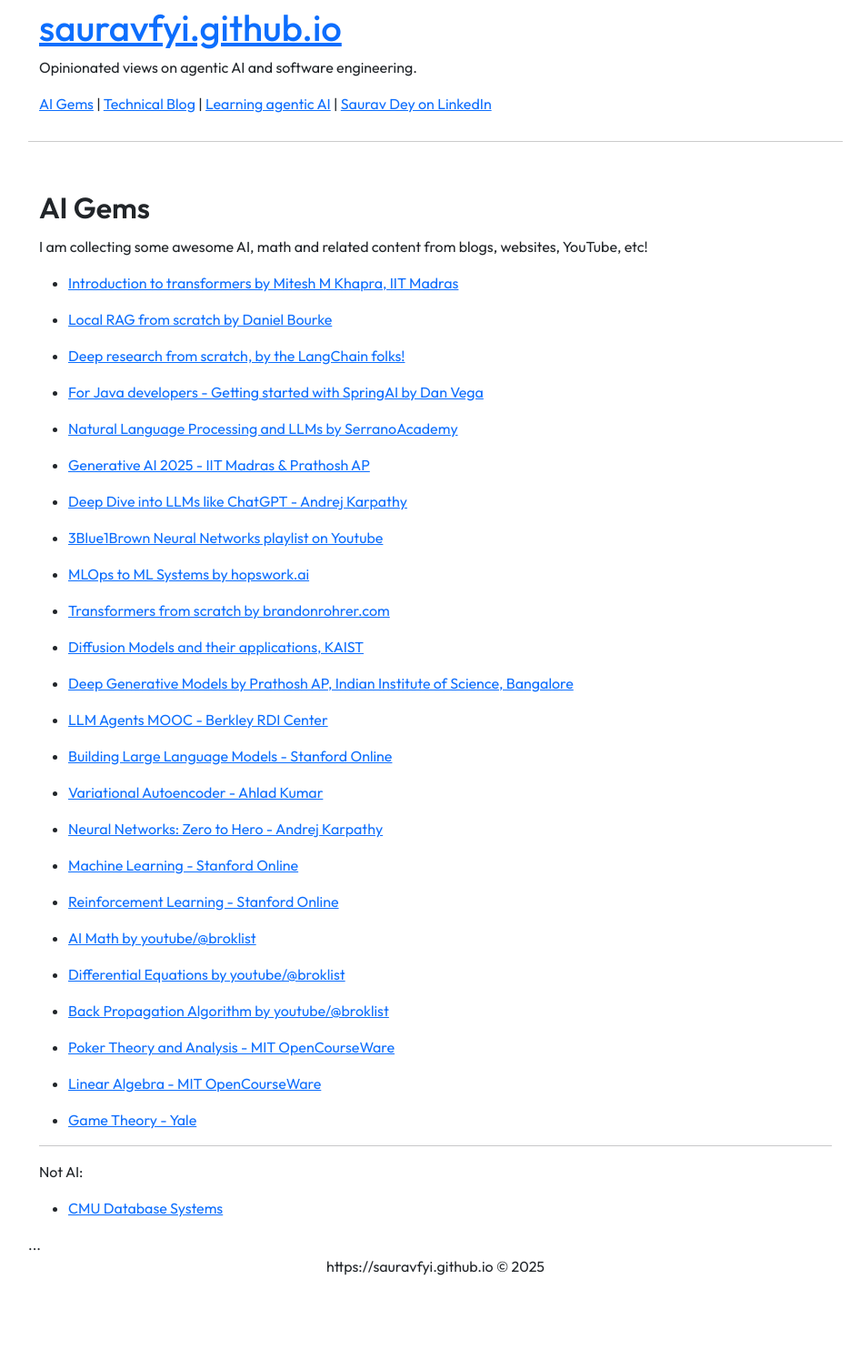
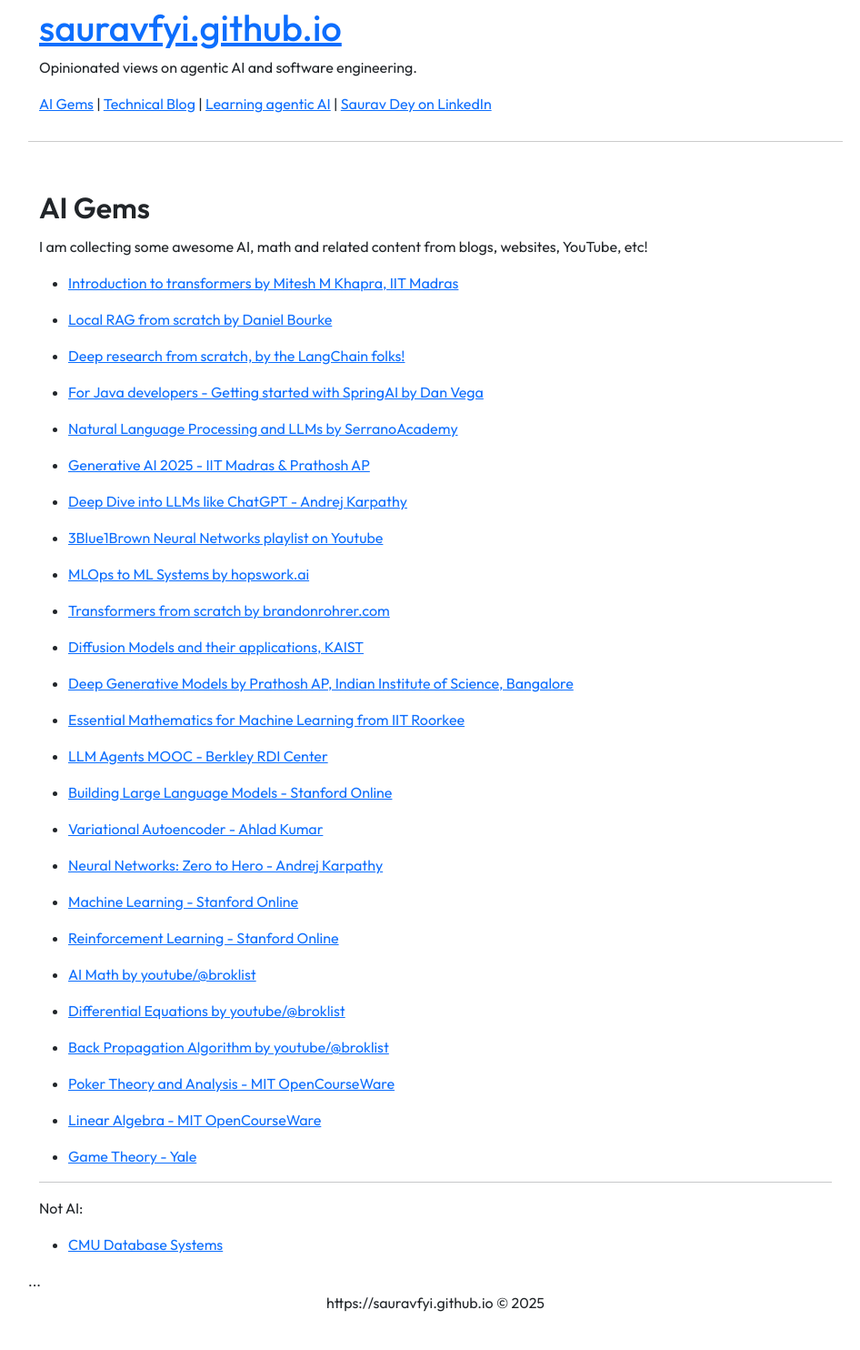
Before and after one commit to coffeeml/coffeeml.github.io, a Jekyll site: the page built from _pages/ai-gems.markdown, in a window 1280 px wide. Shown: the whole page at 91% size, without its empty margins (161-1107 px from the left). Built offline with Jekyll 4.4.1, drawn with Linux system fonts in a browser that asks for light colours; before the commit the page ends 1444 px from its top, so only the background shows below that.

Commit message:
Update ai-gems.markdown

```diff
--- a/_pages/ai-gems.markdown
+++ b/_pages/ai-gems.markdown
@@ -32,6 +32,8 @@
 
 - [Deep Generative Models by Prathosh AP, Indian Institute of Science, Bangalore](https://www.youtube.com/watch?v=dNJsaX0C1fg&list=PLL1s8qiaGy0LwIajdxKZr_FRL7KZeQK9r&index=34)
 
+- [Essential Mathematics for Machine Learning from IIT Roorkee](https://www.youtube.com/watch?v=JO9jNe6BemE&list=PLLy_2iUCG87D1CXFxE-SxCFZUiJzQ3IvE)
+
 - [LLM Agents MOOC - Berkley RDI Center](https://www.youtube.com/playlist?list=PLS01nW3RtgopsNLeM936V4TNSsvvVglLc)
 
 - [Building Large Language Models - Stanford Online](https://www.youtube.com/watch?v=9vM4p9NN0Ts)
```
